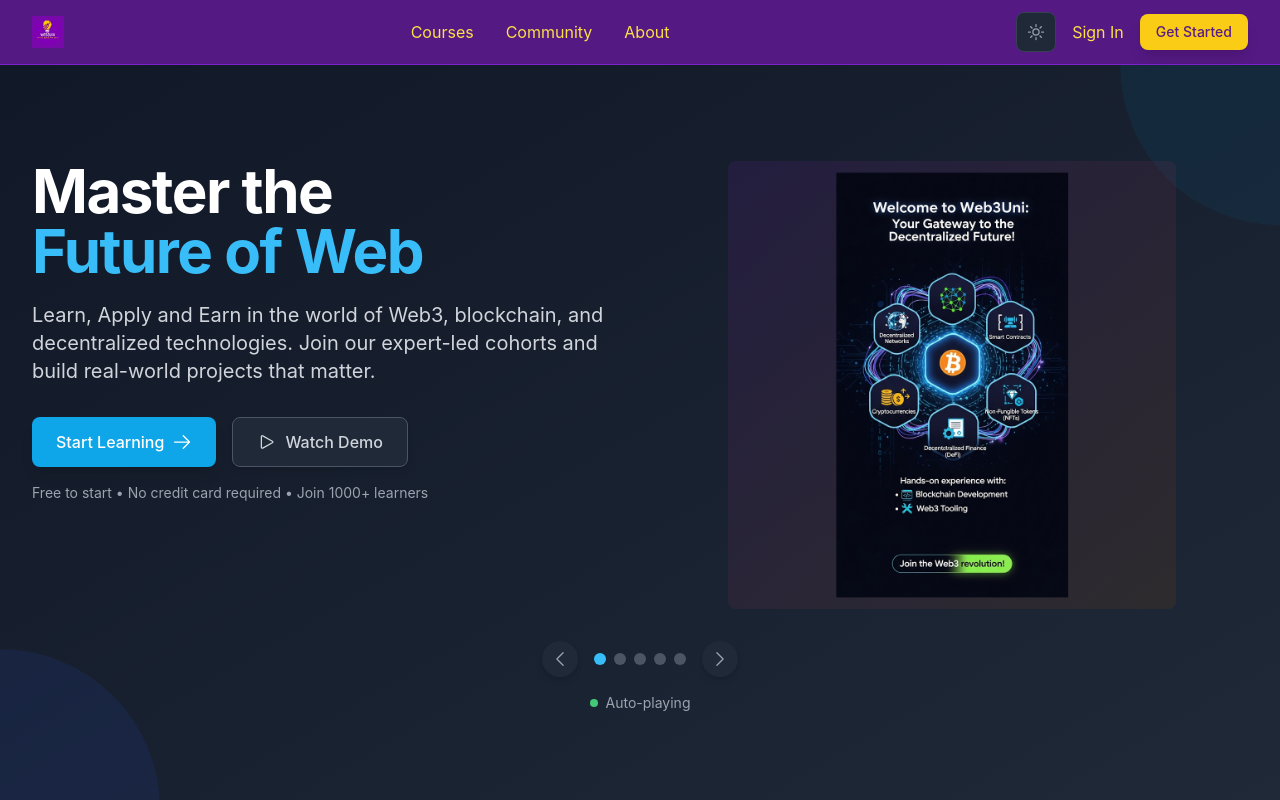
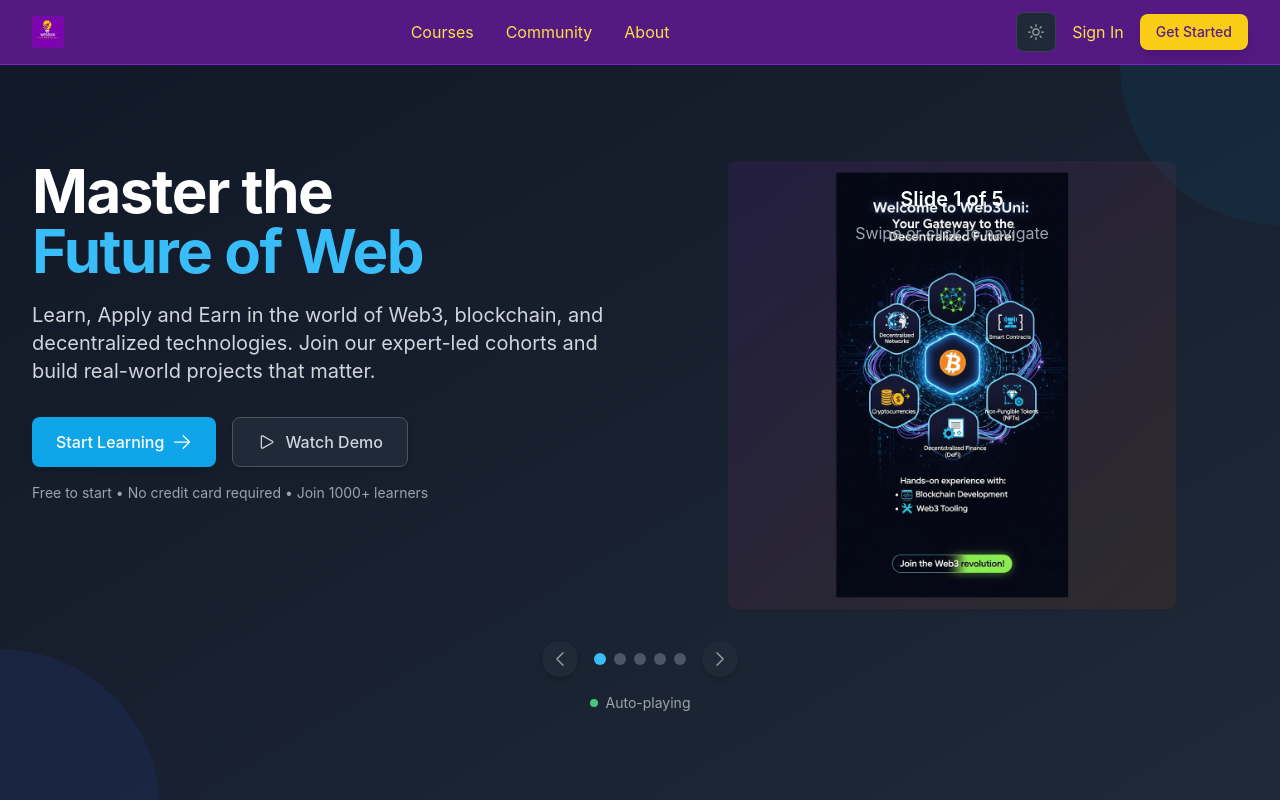
Before and after one commit to mederhoo-script/Web3_uni2, a React (Vite) app: page / in a window 1280 px wide. Shown: the top 800 px of the page. Built offline with nearby package versions, Linux system fonts and the light colour scheme; no server answers.

Commit message:
update slide image to fit its div

```diff
--- a/src/components/landing/HeroSlideshow.tsx
+++ b/src/components/landing/HeroSlideshow.tsx
@@ -181,9 +181,10 @@
                 <img
                   src={currentSlideData.image}
                   alt={currentSlideData.title}
-                  className="w-full h-full object-cover" // Fill the div completely
+                  className="absolute inset-0 w-full h-full object-cover" // Ensures image fills the div
+                  style={{ objectFit: 'cover' }}
                 />
-                <div className="text-center mt-6">
+                <div className="text-center mt-6 relative z-10">
                   <h3 className="text-xl font-semibold text-gray-900 dark:text-white">Slide {currentSlide + 1} of {slides.length}</h3>
                   <p className="mt-2 text-gray-600 dark:text-gray-400">Swipe or click to navigate</p>
                 </div>
```
